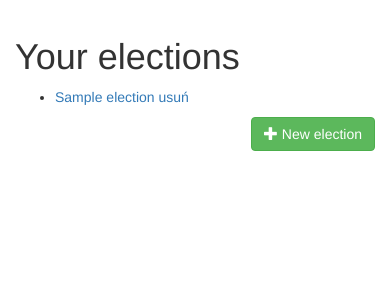
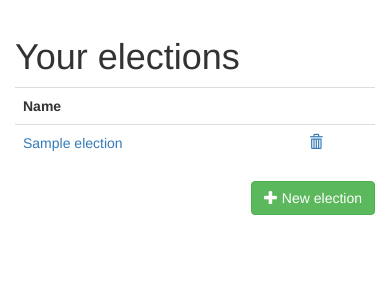
Before and after one commit to jakubste/election-computing-system, a Django app: a page that uses ecs/elections/templates/election_list.html in a window 390 px wide. Shown: the part 55-352 px from the top of the page. Run offline with Django 3.2, Linux system fonts and the light colour scheme; a user stored in the database is signed in; tables that the repository leaves empty hold one stand-in row (values such as "Sample post"); some libraries are stand-ins or nearby versions.

Commit message:
Some cleanup

```diff
--- a/ecs/elections/models.py
+++ b/ecs/elections/models.py
@@ -1,9 +1,8 @@
 from __future__ import unicode_literals
 
 from django.contrib.auth.models import User
+from django.core.urlresolvers import reverse
 from django.db import models
-
-# Create your models here.
 
 
 class Election(models.Model):
@@ -13,3 +12,6 @@ class Election(models.Model):
 
     def __unicode__(self):
         return self.name
+
+    def get_absolute_url(self):
+        return reverse('elections:election_details', args=(self.pk,))
--- a/ecs/elections/templates/election_list.html
+++ b/ecs/elections/templates/election_list.html
@@ -5,16 +5,26 @@
 {% endblock %}
 
 {% block content %}
-    <ul>
+    <table class="table">
+        <tr>
+            <th>Name</th>
+            <th></th>
+        </tr>
         {% for election in elections %}
-            <li>
-
-                 <a href="{% url 'elections:election_details' election.pk %}">{{ election }}</a>
-                <a href="{% url 'elections:election_delete' election.pk %}">usuń</a>
-            </li>
-
+            <tr>
+                <td>
+                    <a href="{{ election.get_absolute_url }}">
+                        {{ election }}
+                    </a>
+                </td>
+                <td>
+                    <a href="{% url 'elections:election_delete' election.pk %}">
+                        <span class="glyphicon glyphicon-trash"></span>
+                    </a>
+                </td>
+            </tr>
         {% endfor %}
-    </ul>
+    </table>
 
     <p style="float:right">
         <a href="{% url 'elections:election_create' %}">
--- a/ecs/elections/views.py
+++ b/ecs/elections/views.py
@@ -1,8 +1,8 @@
 from django.core.urlresolvers import reverse_lazy, reverse
+from django.views.generic import DeleteView
+from django.views.generic import DetailView
 from django.views.generic import ListView
 from django.views.generic.edit import CreateView
-from django.views.generic import DeleteView
-from django.views.generic import DetailView
 
 from ecs.elections.forms import ElectionForm
 from ecs.elections.models import Election
@@ -38,8 +38,8 @@ class ElectionDeleteView(DeleteView):
     def get_success_url(self):
         return reverse('elections:election_list')
 
+
 class ElectionDetailView(DetailView):
-
     model = Election
-    template_name = 'election_detail_view.html'
+    template_name = 'election_details.html'
     context_object_name = 'election'
```
Also changed, not shown: ecs/elections/templates/election_delete.html (+5 -3 lines), ecs/elections/templates/election_details.html (renamed from ecs/elections/templates/election_detail_view.html).
